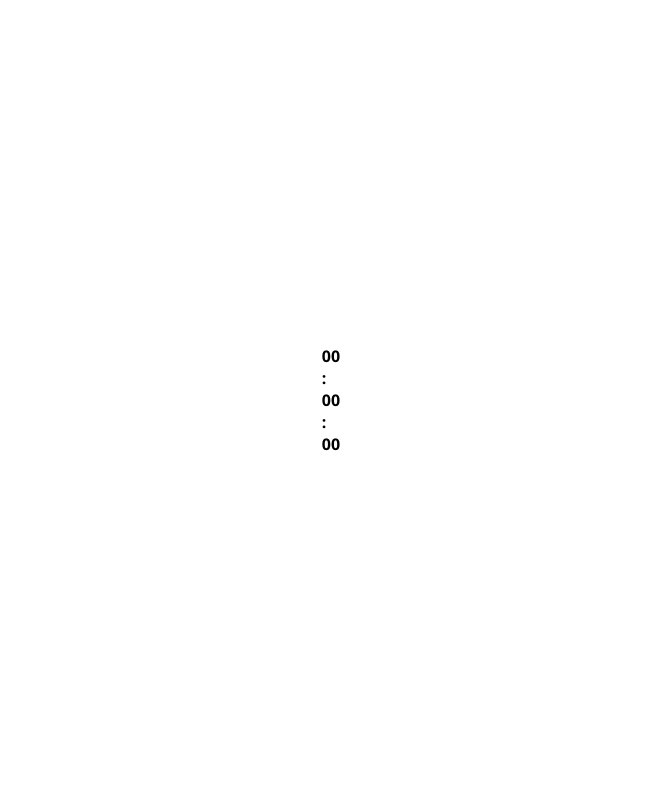
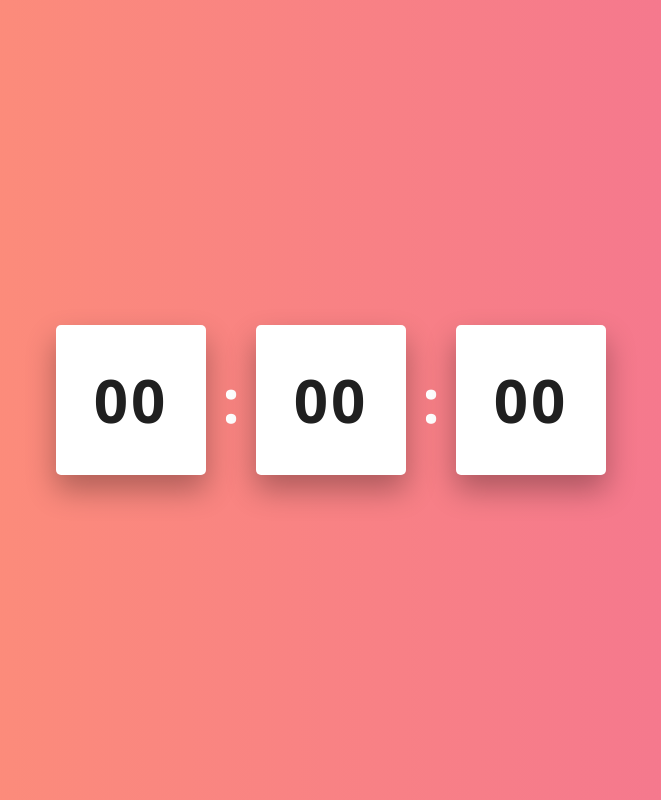
Before and after one commit to Trishna-Nath/smart-watch, a plain HTML site: page index.html in a window 1280 px wide. Shown: the whole page, without its empty margins (309-970 px from the left). Drawn offline with nearby package versions, Linux system fonts and the light colour scheme; a web font is replaced by a local one.

Commit message:
added style

```diff
--- a/js/script.js
+++ b/js/script.js
@@ -0,0 +1,3 @@
+const hour = document.getElementById('hour');
+const minute = document.getElementById('minute');
+const second = document.getElementById('second');
--- a/style.css
+++ b/style.css
@@ -8,9 +8,40 @@
 
 body{
     height: 100vh;
-    background: linear-gradient((to right,#ff9472, #f27096));
+    background: linear-gradient(to right,#ff9472, #f27096);
     display: flex;
     align-items: center;
     justify-content: center;
     font-family: 'Open Sans', sans-serif;
 }
+
+.clock{
+    width: 550px;
+    height: 150px;
+    display: flex;
+    align-items: center;
+    justify-content: space-between;
+
+}
+
+.clock div{
+    background-color: #fff;
+    height: 100%;
+    width: 150px;
+    display: flex;
+    align-items: center;
+    justify-content: center;
+    font-size: 60px;
+    color: #202020;
+    border-radius: 5px;
+    box-shadow: 0 15px 30px rgba(0,0,0,0.3);
+    letter-spacing: 3px;
+
+}
+
+.clock span{
+    font-weight: bolder;
+    font-size: 60px;
+    color: #fff;
+
+}
```
